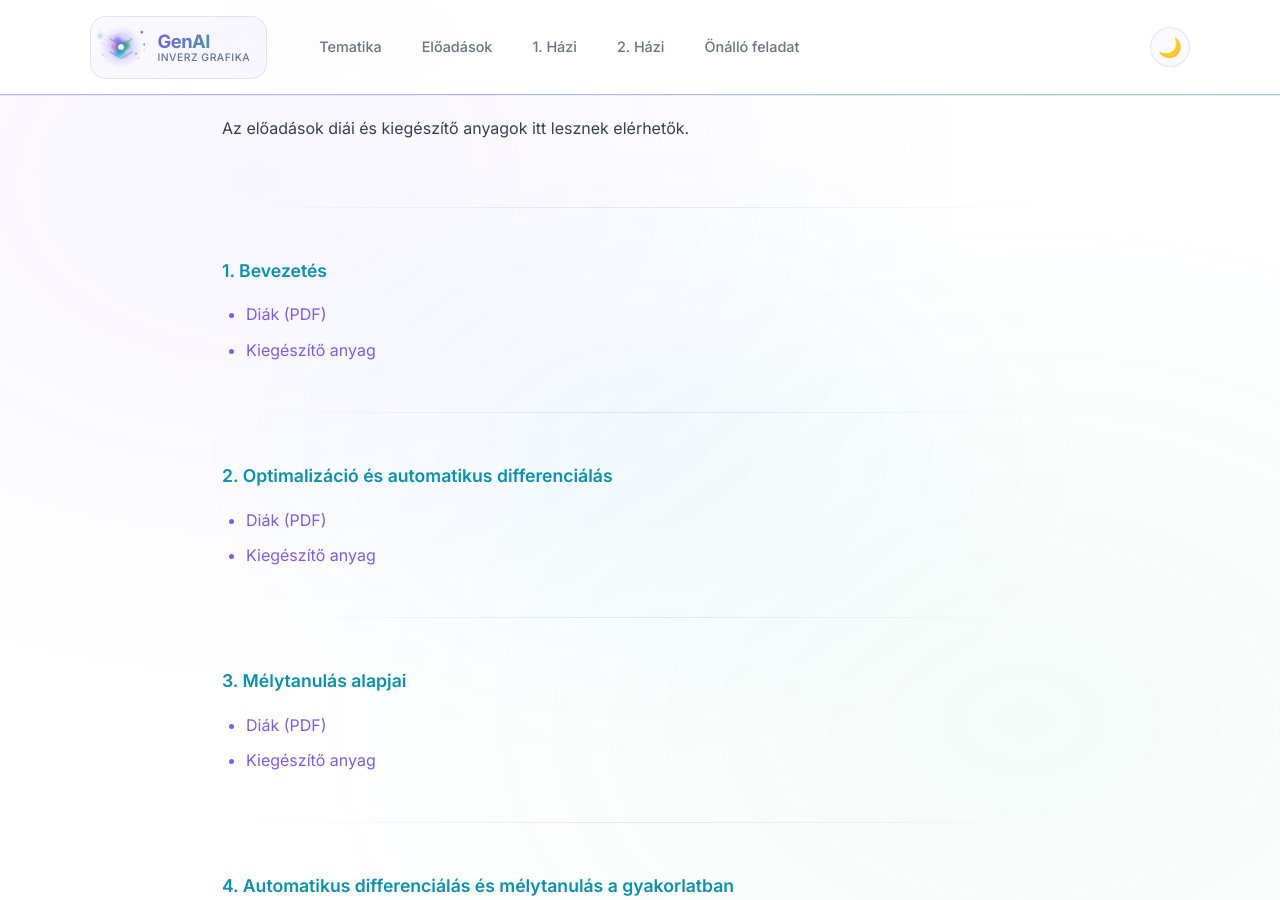
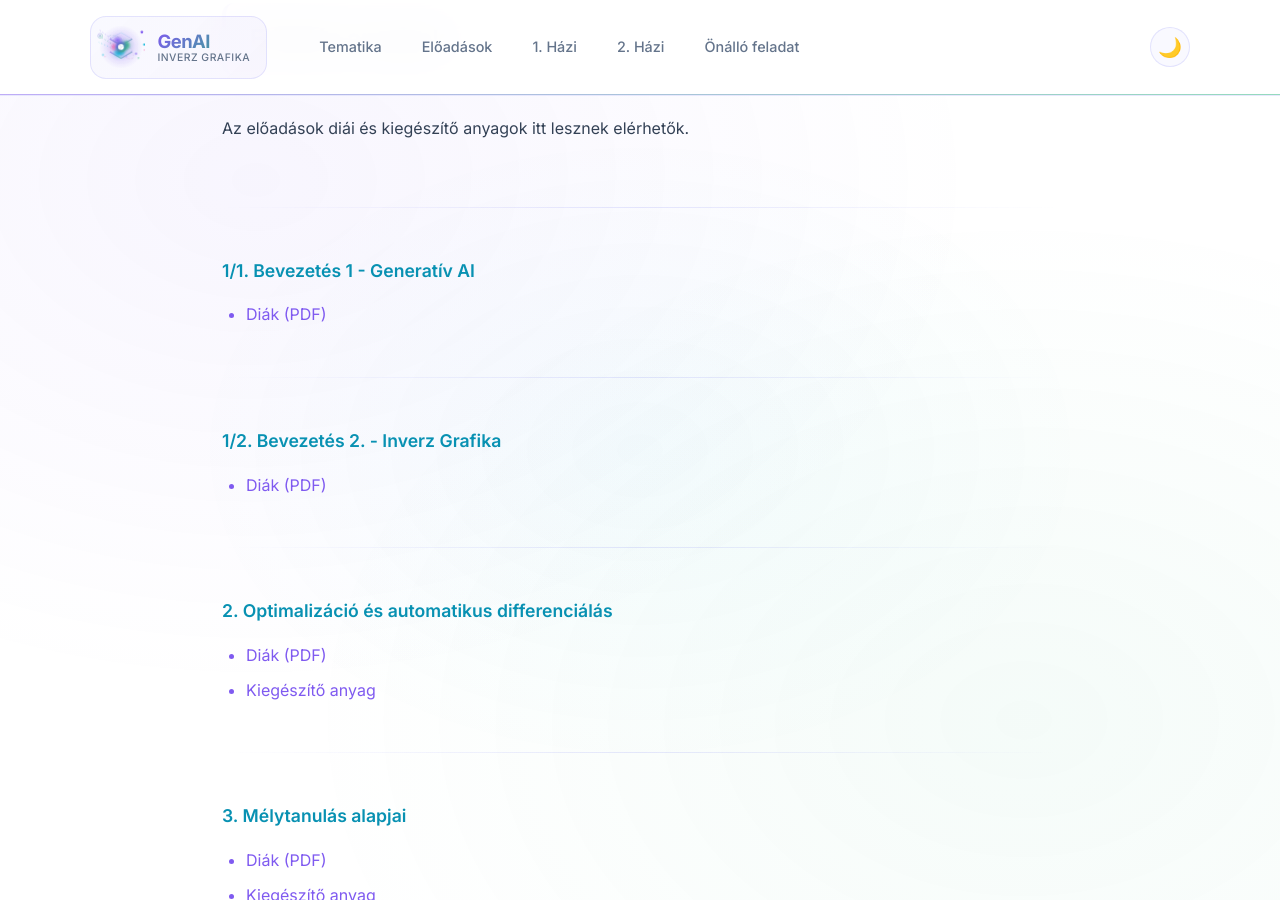
Before and after one commit to VaitkusM/genai-inverse-graphics-bme-vik-iit, a Jekyll site: the page built from eloadasok.md, in a window 1280 px wide and 900 px high, scrolled down 300 px. Built offline with Jekyll 4.4.1, drawn with Linux system fonts in a browser that asks for light colours.

Commit message:
Sync from private repository

```diff
--- a/eloadasok.md
+++ b/eloadasok.md
@@ -10,10 +10,15 @@ Az előadások diái és kiegészítő anyagok itt lesznek elérhetők.
 
 ---
 
-### 1. Bevezetés {#het-1}
+### 1/1. Bevezetés 1 - Generatív AI {#het-1}
 
 - [Diák (PDF)](GenAI_2026_E01a_Intro1.pdf)
-- [Kiegészítő anyag](#)
+
+---
+
+### 1/2. Bevezetés 2. - Inverz Grafika {#het-1}
+
+- [Diák (PDF)](#)
 
 ---
 
```
